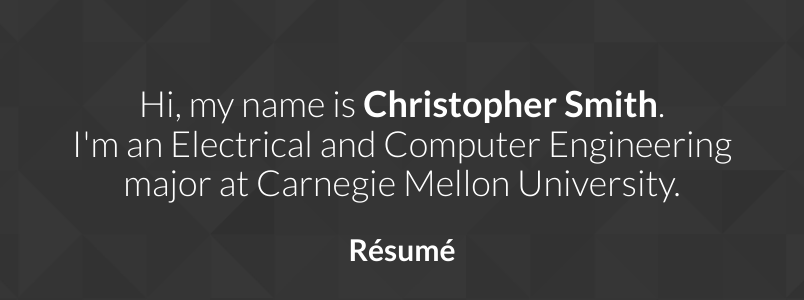
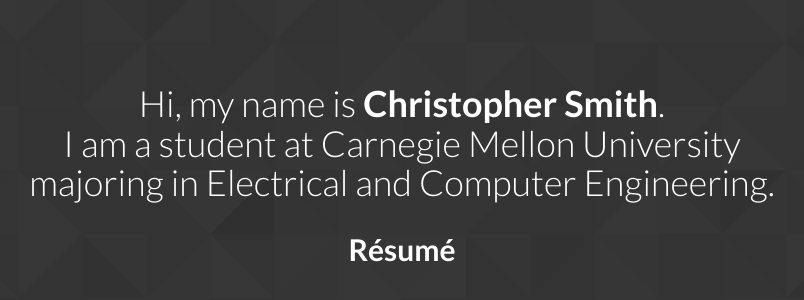
Before and after one commit to cvsmith/cvsmith.github.io, a plain HTML site: page index.html in a window 1280 px wide. Shown: the part 230-530 px from the top of the page, without its empty margins (238-1042 px from the left). Drawn offline with Linux system fonts and the light colour scheme.

Commit message:
Changed wording

```diff
--- a/index.html
+++ b/index.html
@@ -32,7 +32,7 @@
       <div class="container centered">
         <div class="row">
           <div class="col-md-8 col-md-offset-2">
-            <h1>Hi, my name is <b>Christopher Smith</b>.<br>I'm an Electrical and Computer Engineering major at Carnegie Mellon University.</h1>
+            <h1>Hi, my name is <b>Christopher Smith</b>.<br>I am a student at Carnegie Mellon University majoring in Electrical and Computer Engineering.</h1> <!--and minoring in Human-Computer Interaction-->
           </div>
         </div><!--/row-->
         <div class="row">
```
